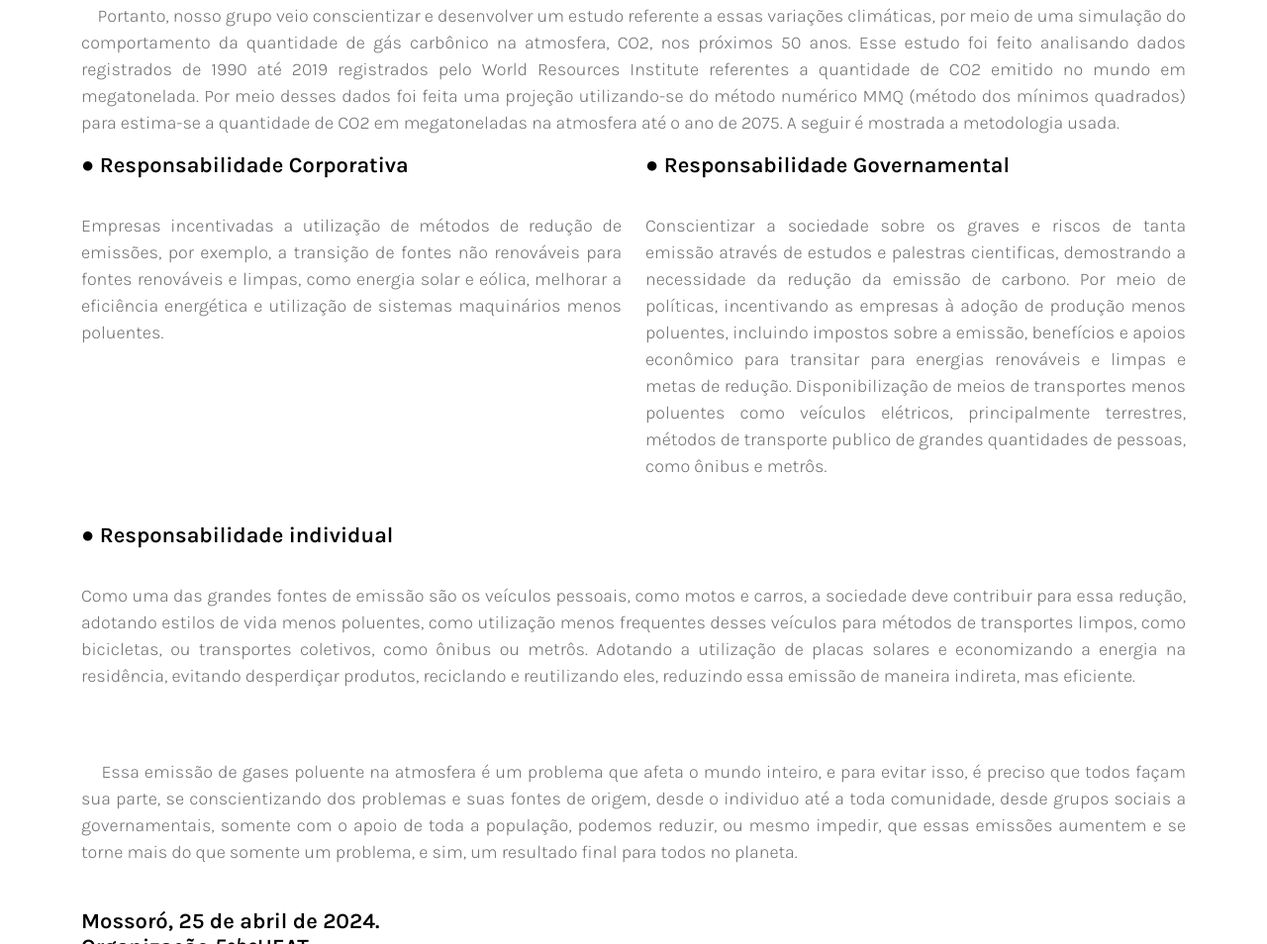
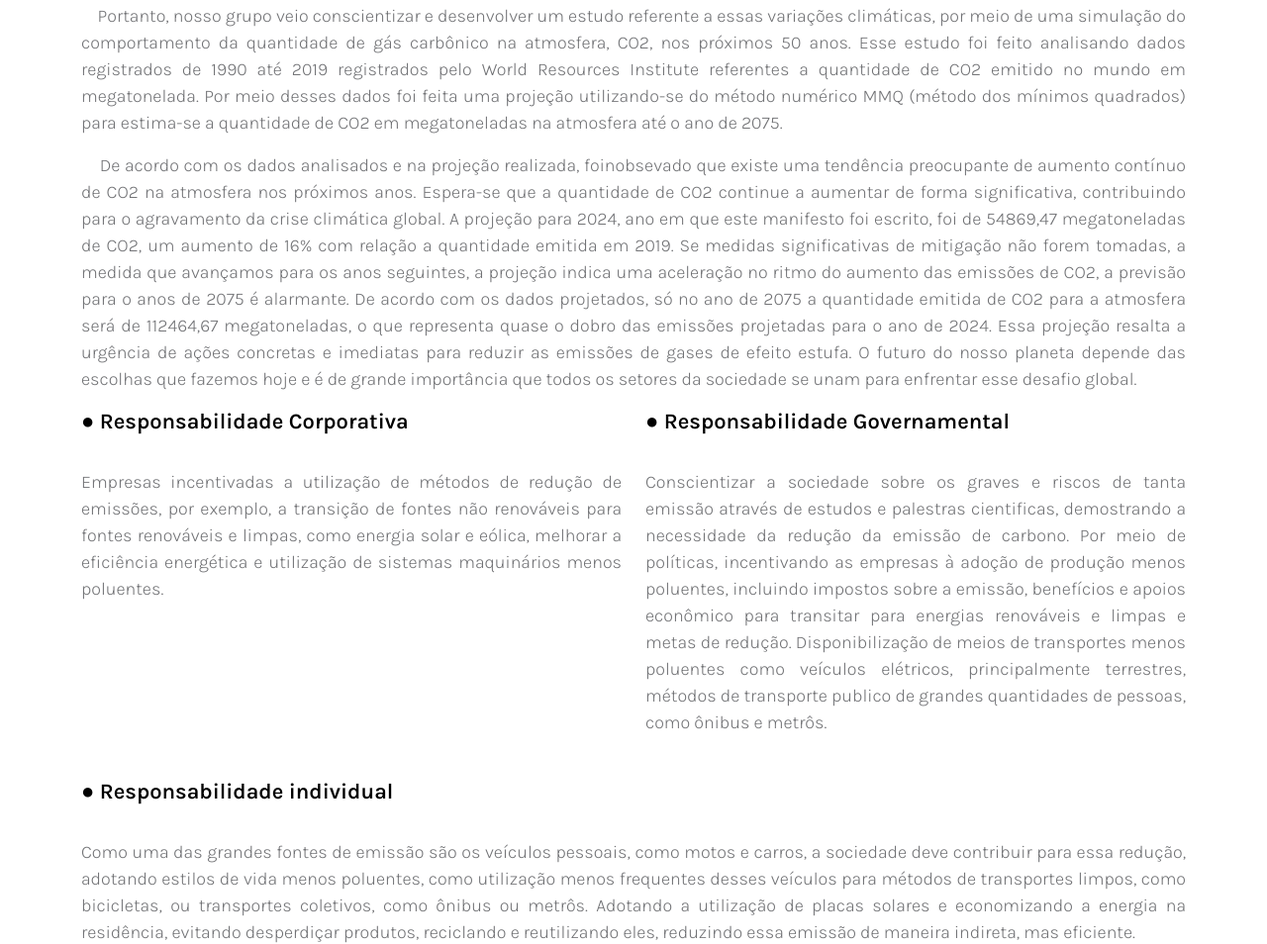
Before and after one commit to KhronosXD/EchoHEAT, a plain HTML site: page manifesto.html in a window 1280 px wide. Shown: the part 1752-2706 px from the top of the page at 99% size. Drawn offline with Linux system fonts and the light colour scheme.

Commit message:
Add files via upload

```diff
--- a/manifesto.html
+++ b/manifesto.html
@@ -125,8 +125,15 @@ https://www.tooplate.com/view/2128-tween-agency
 
                             <div class="col-lg-12">
                                 <p>
-                                    &nbsp;&nbsp;&nbsp;&nbsp;Portanto, nosso grupo veio conscientizar e desenvolver um estudo referente a essas variações climáticas, por meio de uma simulação do comportamento da quantidade de gás carbônico na atmosfera, CO2, nos próximos 50 anos. Esse estudo foi feito analisando dados registrados de 1990 até 2019 registrados pelo World Resources Institute referentes a quantidade de CO2 emitido no mundo em megatonelada. Por meio desses dados foi feita uma projeção utilizando-se do método numérico MMQ (método dos mínimos quadrados) para estima-se a quantidade de CO2 em megatoneladas na atmosfera até o ano de 2075. A seguir é mostrada a metodologia usada.
+                                    &nbsp;&nbsp;&nbsp;&nbsp;Portanto, nosso grupo veio conscientizar e desenvolver um estudo referente a essas variações climáticas, por meio de uma simulação do comportamento da quantidade de gás carbônico na atmosfera, CO2, nos próximos 50 anos. Esse estudo foi feito analisando dados registrados de 1990 até 2019 registrados pelo World Resources Institute referentes a quantidade de CO2 emitido no mundo em megatonelada. Por meio desses dados foi feita uma projeção utilizando-se do método numérico MMQ (método dos mínimos quadrados) para estima-se a quantidade de CO2 em megatoneladas na atmosfera até o ano de 2075.
                                 </p>
+                                <p>&nbsp;&nbsp;&nbsp;&nbsp;De acordo com os dados analisados e na projeção realizada, foinobsevado que existe uma tendência preocupante de aumento contínuo de CO2 na atmosfera nos próximos anos. Espera-se que a quantidade de CO2 continue a aumentar de forma significativa, contribuindo para o agravamento da crise climática global.
+
+                                    A projeção para 2024, ano em que este manifesto foi escrito, foi de 54869,47 megatoneladas de CO2, um aumento de 16% com relação a quantidade emitida em 2019.
+
+                                    Se medidas significativas de mitigação não forem tomadas, a medida que avançamos para os anos seguintes, a projeção indica uma aceleração no ritmo do aumento das emissões de CO2, a previsão para o anos de 2075 é alarmante. De acordo com os dados projetados, só no ano de 2075 a quantidade emitida de CO2 para a atmosfera será de 112464,67 megatoneladas, o que representa quase o dobro das emissões projetadas para o ano de 2024.
+
+                                    Essa projeção resalta a urgência de ações concretas e imediatas para reduzir as emissões de gases de efeito estufa. O futuro do nosso planeta depende das escolhas que fazemos hoje e é de grande importância que todos os setores da sociedade se unam para enfrentar esse desafio global.</p>
                             </div>
 
                             <div class="col-lg-6">
```
